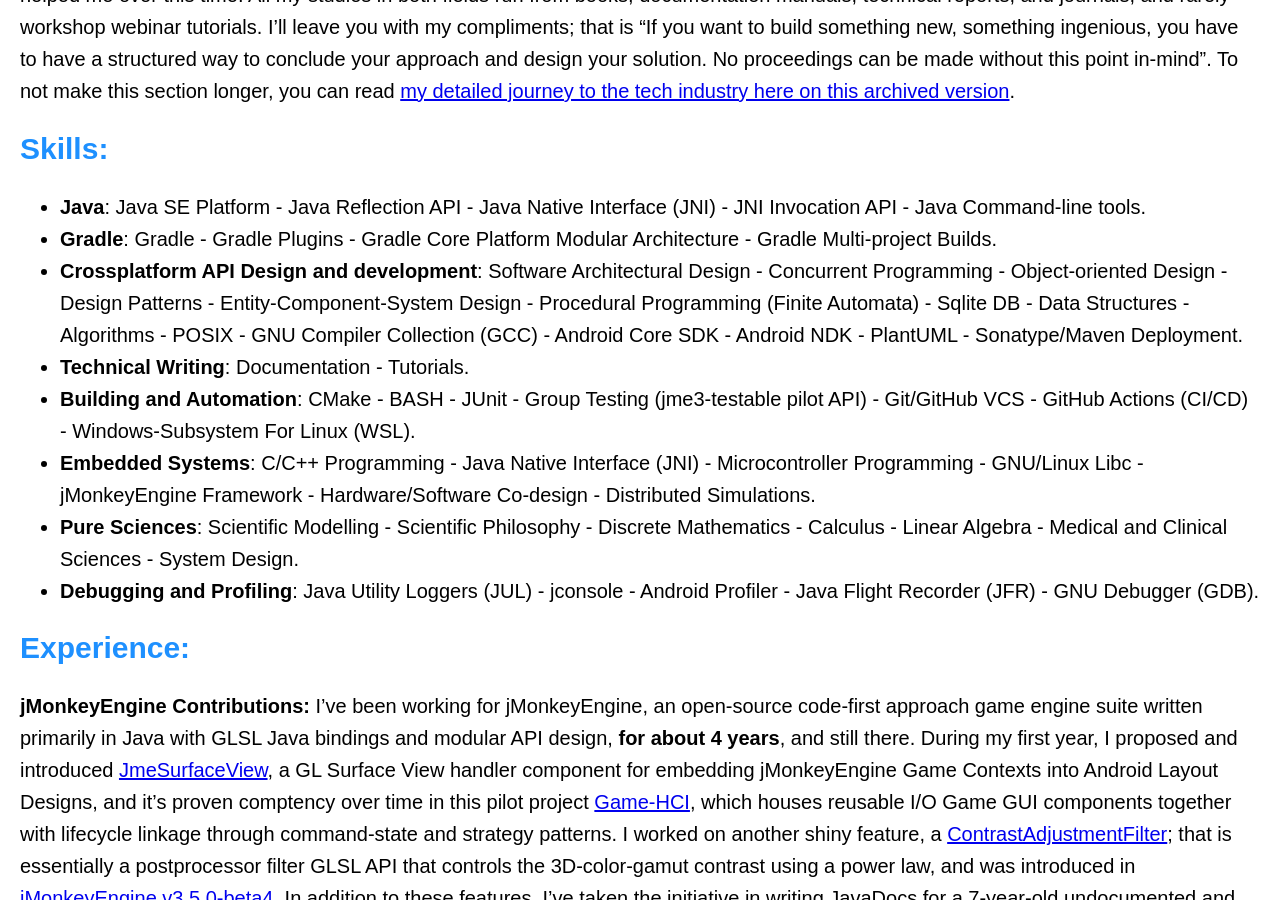
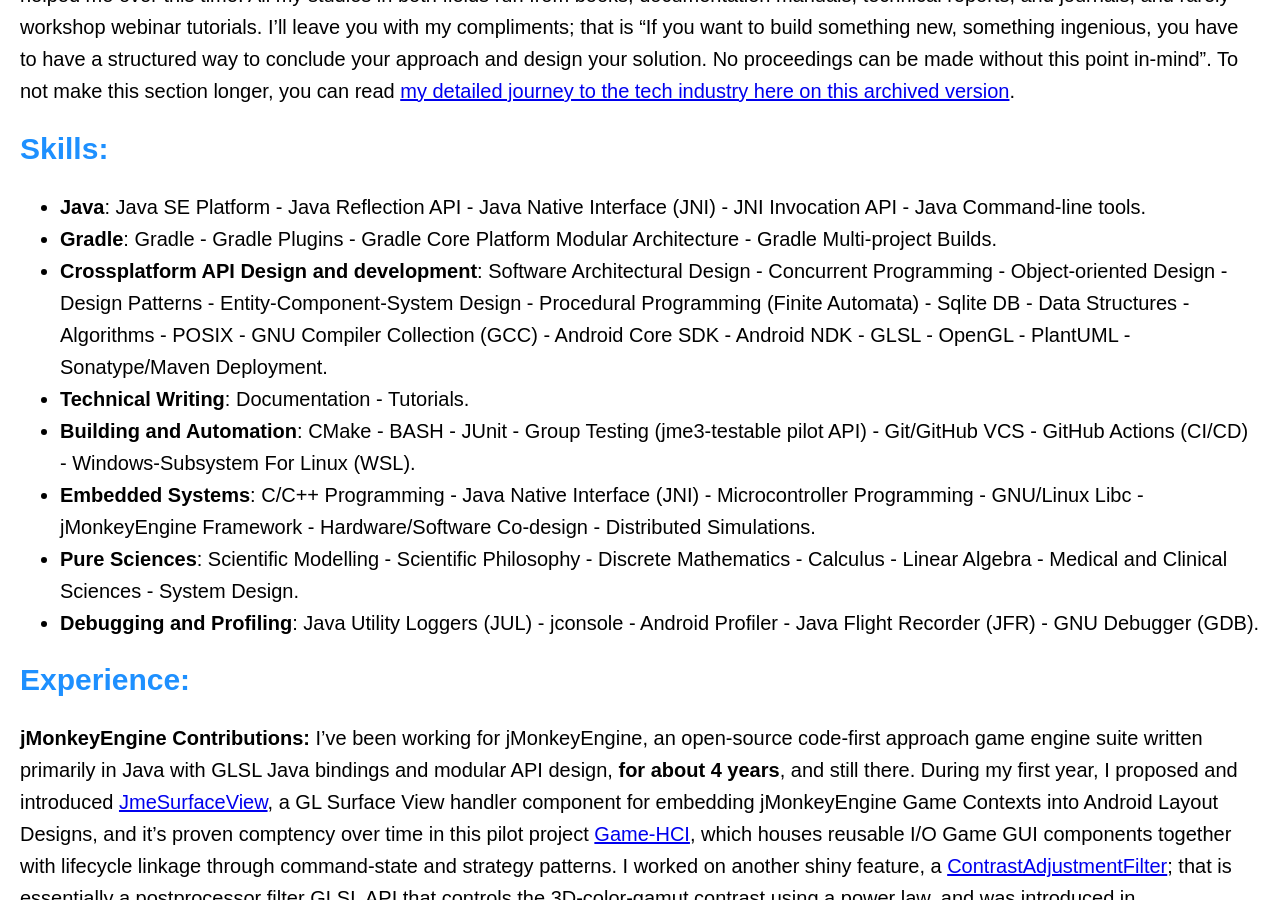
Before and after one commit to pavly-gerges/pavly-gerges, a Jekyll site: the page built from resume/index.md, in a window 1280 px wide and 900 px high, scrolled down 859 px. Built offline with Jekyll 4.4.1, drawn with Linux system fonts in a browser that asks for light colours; our own code applies the rules of GitHub Pages for plain Markdown files.

Commit message:
Update index.md

```diff
--- a/resume/index.md
+++ b/resume/index.md
@@ -13,7 +13,7 @@ Welcome, it's an honor for me that you've reached here! I'm Pavly Gerges, aka. p
 ## Skills:
 - **Java**: Java SE Platform - Java Reflection API - Java Native Interface (JNI) - JNI Invocation API - Java Command-line tools.
 - **Gradle**: Gradle - Gradle Plugins - Gradle Core Platform Modular Architecture - Gradle Multi-project Builds.
-- **Crossplatform API Design and development**: Software Architectural Design - Concurrent Programming - Object-oriented Design - Design Patterns - Entity-Component-System Design - Procedural Programming (Finite Automata) - Sqlite DB - Data Structures - Algorithms - POSIX - GNU Compiler Collection (GCC) - Android Core SDK - Android NDK - PlantUML - Sonatype/Maven Deployment.
+- **Crossplatform API Design and development**: Software Architectural Design - Concurrent Programming - Object-oriented Design - Design Patterns - Entity-Component-System Design - Procedural Programming (Finite Automata) - Sqlite DB - Data Structures - Algorithms - POSIX - GNU Compiler Collection (GCC) - Android Core SDK - Android NDK - GLSL - OpenGL - PlantUML - Sonatype/Maven Deployment.
 - **Technical Writing**: Documentation - Tutorials.
 - **Building and Automation**: CMake - BASH - JUnit - Group Testing (jme3-testable pilot API) - Git/GitHub VCS - GitHub Actions (CI/CD) - Windows-Subsystem For Linux (WSL).
 - **Embedded Systems**: C/C++ Programming - Java Native Interface (JNI) - Microcontroller Programming - GNU/Linux Libc - jMonkeyEngine Framework - Hardware/Software Co-design - Distributed Simulations.
```
